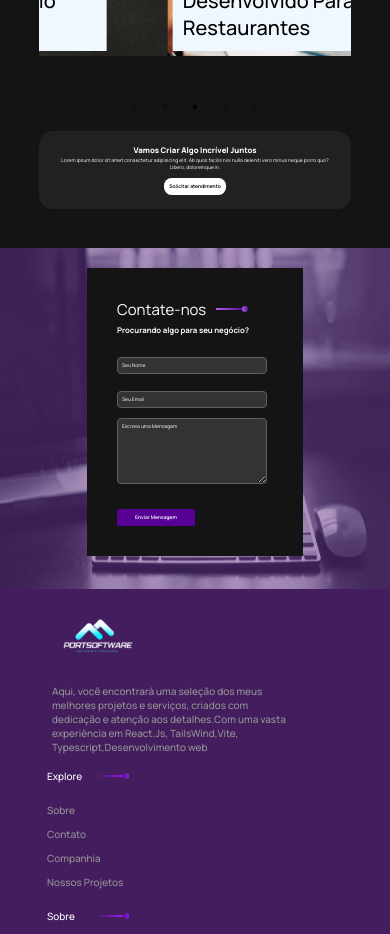
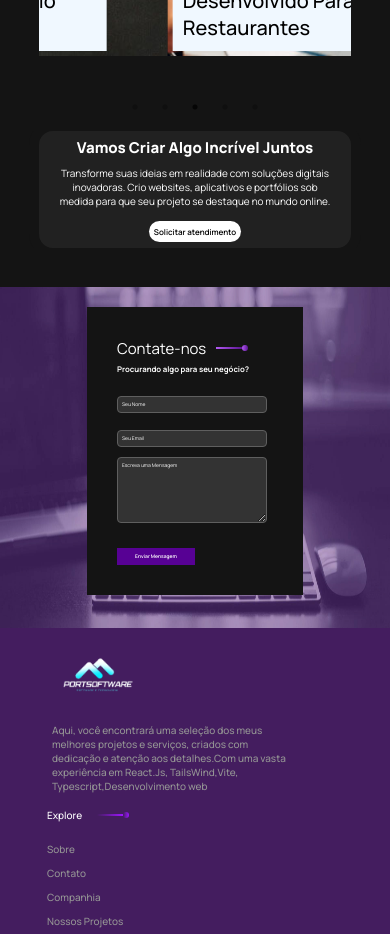
Before and after one commit to PedroPaulo-Git/PortSoftware, a React (Vite) app: page / in a window 390 px wide. Shown: the part 3180-4114 px from the top of the page. Built offline with nearby package versions, Linux system fonts and the light colour scheme.

Commit message:
designbackground container update responsivity

```diff
--- a/src/components/backgroundDesign/BackgroundDesign.css
+++ b/src/components/backgroundDesign/BackgroundDesign.css
@@ -105,3 +105,67 @@ margin-bottom: 2vw;
             margin-top:0px;
         }
 }
+
+@media (max-width:650px) {
+    .background {
+        position: relative;
+        z-index: 1;
+        height: 30vw;
+        width: 100%;
+        display: flex;
+        align-items: center;
+        justify-content: center;
+    }
+    .background-container {
+        height: 16vw;
+        display: flex;
+        justify-content: center;
+        position: relative;
+        width: 80%;
+        height: 100%;
+        align-items: center;
+    }
+    .background-info h1 {
+
+        margin-bottom:2px;
+        }
+        .background-info a {
+            margin-top:0px;
+        }
+
+.background-info h1 {
+    font-size:  max(2vw,15px);
+    font-weight: 800;
+    margin: 0;
+    margin-bottom: 2vw;
+    }
+
+    .background-info-p {
+       padding-inline: 5%;
+       margin: 0;
+       display: flex;
+        justify-content: center;
+        flex-direction: column;
+        align-items: center;
+        }
+    .background-info-p p{
+        margin: 0;
+        display: flex;
+        text-align: center;
+     font-size:  max(0.8vw,10px);
+    }
+    .background-info button {
+        padding-block: max(1vw, 5px);
+        background-color: #ffffff;
+        padding-inline: max(1vw, 5px);
+        cursor: pointer;
+        font-weight: 600;
+        font-size: max(0.7vw, 8px);
+        border-radius: 1.5em;
+        border: none;
+        color: rgb(0, 0, 0);
+    }
+    .background-info a {
+        margin-top: 10px;
+    }
+}
--- a/src/components/backgroundDesign/BackgroundDesign.tsx
+++ b/src/components/backgroundDesign/BackgroundDesign.tsx
@@ -10,8 +10,8 @@ export const BackgroundDesign = () => {
             <div className='background-info' >
               <h1>Vamos Criar Algo Incrível Juntos</h1>
               <div className='background-info-p'>
-              <p>Lorem ipsum dolor sit amet consectetur adipisicing elit. Ab quos facilis nisi nulla deleniti vero minus neque porro quo? Libero, doloremque in.</p>
-              </div>
+              <p>Transforme suas ideias em realidade com soluções digitais inovadoras. Crio websites, aplicativos e portfólios sob medida para que seu projeto se destaque no mundo online.</p>
+     </div>
                 <a href="" className='background-info-button'><button className='background-info-button'>Solicitar atendimento</button></a>
             </div>
         </div>
```
